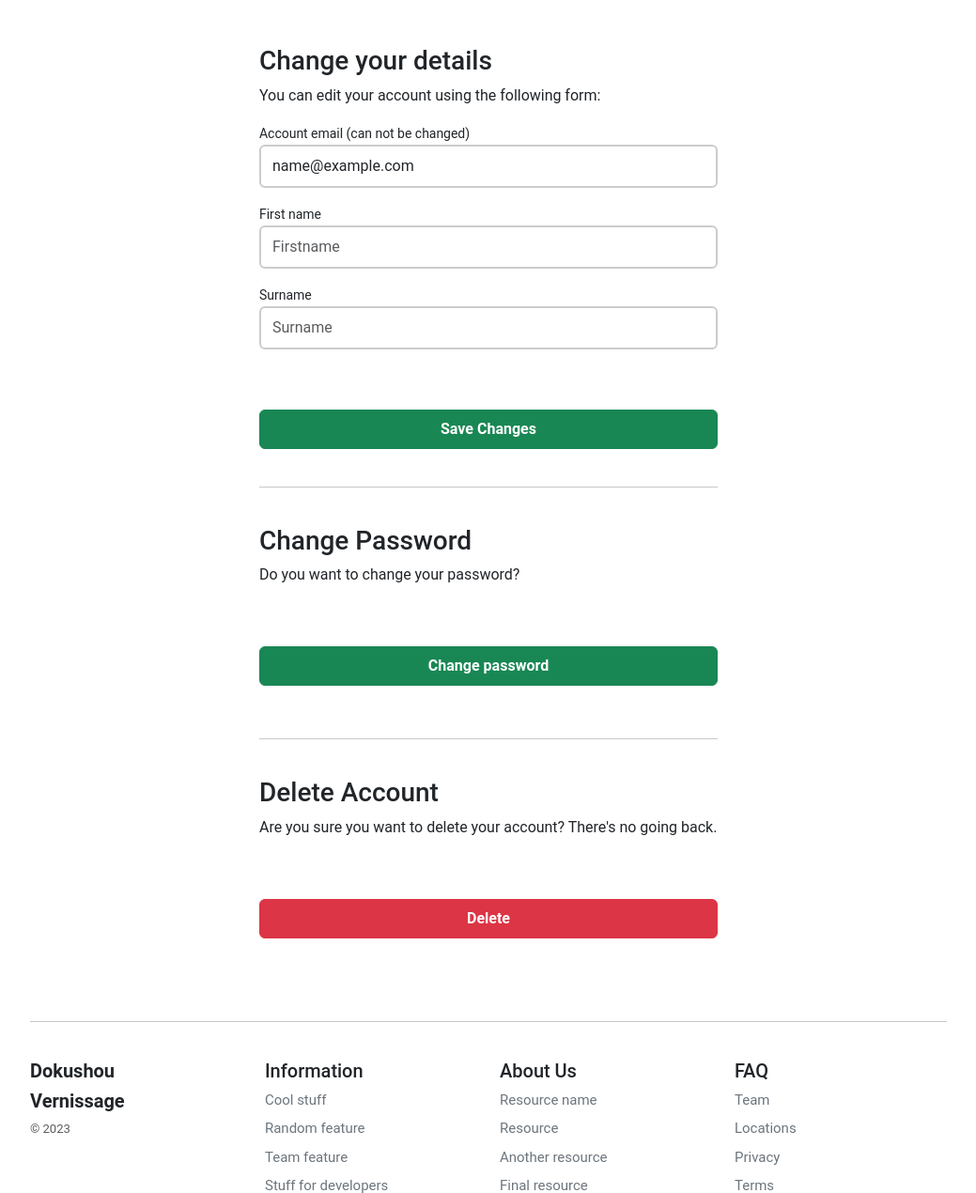
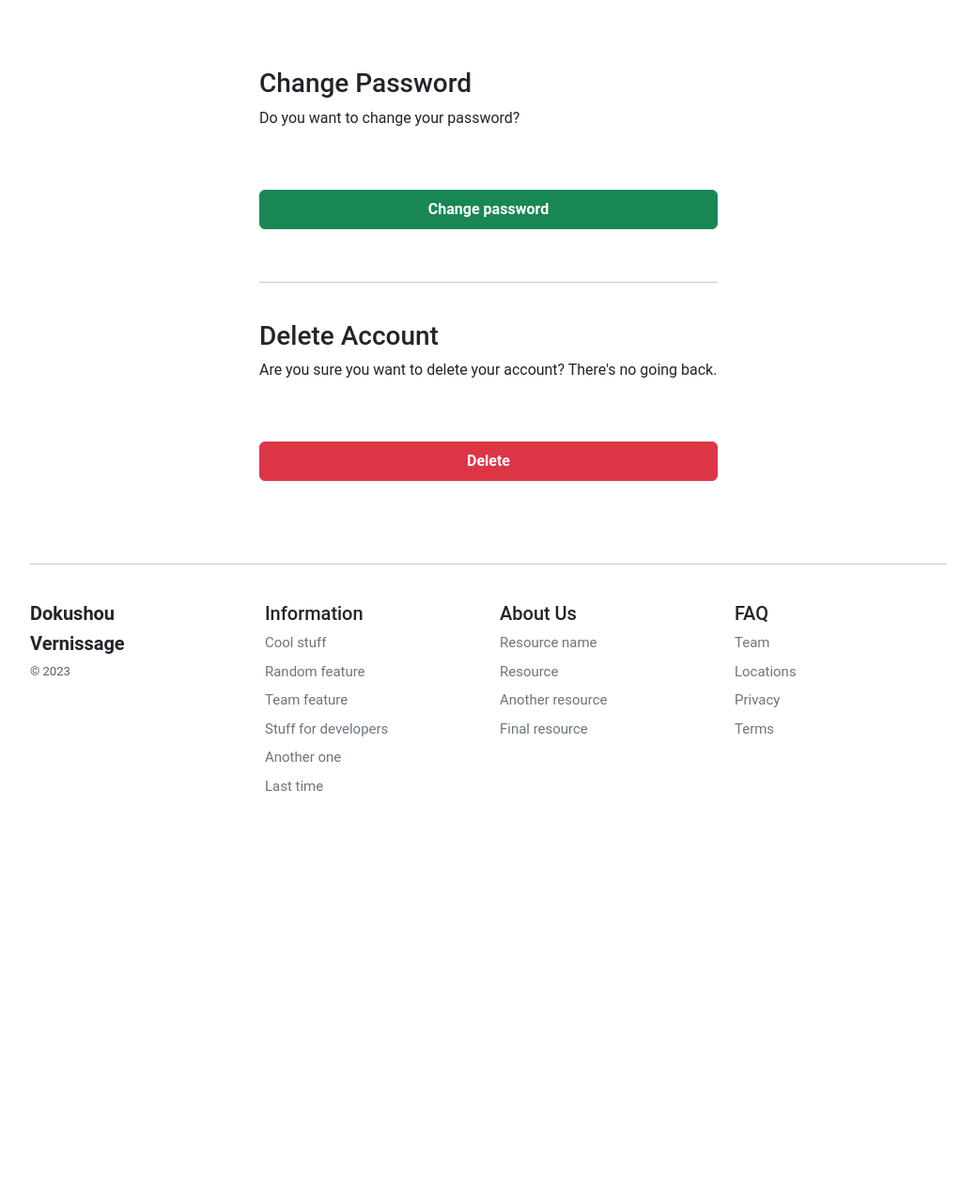
Before and after one commit to Veluthil/eCommerce-Store, a Django app: page /account/profile/edit/ in a window 1280 px wide. Shown: the part 94-1364 px from the top of the page at 94% size, without its empty margins (120-1159 px from the left). After the commit the page ends 936 px from the top, so only its background shows below. Run offline with Django 4.2, Linux system fonts and the light colour scheme; the visitor is signed in with stand-in values (Sample User, id 1); data that the repository does not hold is empty.

Commit message:
Style changes and modifications in template

```diff
--- a/templates/account/dashboard/dashboard.html
+++ b/templates/account/dashboard/dashboard.html
@@ -57,7 +57,7 @@ Dashboard
                     <div class="col-10">
                         <div class="card-body ps-0 ps-md-1">
                             <h1 class="h5">Login & Security</h1>
-                            <p class="card-text small text-muted">Edit or delete your account</p>
+                            <p class="card-text small text-muted">Manage password or delete account</p>
                         </div>
                     </div>
                 </div>
--- a/templates/account/dashboard/edit_addresses.html
+++ b/templates/account/dashboard/edit_addresses.html
@@ -27,7 +27,7 @@ Edit Addresses
         {{ form.postcode }}
         <label class="small fw-bold">{{ form.town_city.label}}</label>
         {{ form.town_city }}
-        <button class="btn btn-primary btn-block py-2 mb-4 mt-4 fw-bold w-100" type="button" value="Submit"
+        <button class="btn btn-success btn-block py-2 mb-4 mt-4 fw-bold w-100" type="button" value="Submit"
                 onclick="submitForm()">
             Add Address
         </button>
--- a/templates/account/dashboard/edit_details.html
+++ b/templates/account/dashboard/edit_details.html
@@ -5,35 +5,35 @@ Edit Profile
 {% block sub_content %}
 
 <div class="col-6 mx-auto">
-    <form class="account-form" method="post" enctype="multipart/form-data">
-        {% if user_form.is_valid %}
-        <div class="alert alert-primary" role="alert">
-            Details successfully updated!
-        </div>
-        <p class="small text-center pt-0">
-            <a href="{% url 'account:dashboard' %}">Back to Dashboard</a>
-        </p>
-        {%else%}
-        <h3>Change your details</h3>
-        <p>You can edit your account using the following form:</p>
-        {% endif %}
-        {% if form.errors %}
-        <div class="alert alert-primary" role="alert">
-            Error: Please try again!
-        </div>
-        {% endif %}
-        {% csrf_token %}
-        <label class="small font-weight-bold">{{ user_form.email.label}}</label>
-        {{ user_form.email }}
-        <label class="small font-weight-bold">{{ user_form.first_name.label}}</label>
-        {{ user_form.first_name }}
-        <label class="small font-weight-bold">{{ user_form.surname.label}}</label>
-        {{ user_form.surname }}
-        <button class="btn btn-success btn-block py-2 mb-4 mt-5 fw-bold w-100" type="submit" value="Save changes">Save
-            Changes
-        </button>
-        <hr class="mb-3">
-    </form>
+<!--    <form class="account-form" method="post" enctype="multipart/form-data">-->
+<!--        {% if user_form.is_valid %}-->
+<!--        <div class="alert alert-primary" role="alert">-->
+<!--            Details successfully updated!-->
+<!--        </div>-->
+<!--        <p class="small text-center pt-0">-->
+<!--            <a href="{% url 'account:dashboard' %}">Back to Dashboard</a>-->
+<!--        </p>-->
+<!--        {%else%}-->
+<!--        <h3>Change your details</h3>-->
+<!--        <p>You can edit your account using the following form:</p>-->
+<!--        {% endif %}-->
+<!--        {% if form.errors %}-->
+<!--        <div class="alert alert-primary" role="alert">-->
+<!--            Error: Please try again!-->
+<!--        </div>-->
+<!--        {% endif %}-->
+<!--        {% csrf_token %}-->
+<!--        <label class="small font-weight-bold">{{ user_form.email.label}}</label>-->
+<!--        {{ user_form.email }}-->
+<!--        <label class="small font-weight-bold">{{ user_form.first_name.label}}</label>-->
+<!--        {{ user_form.first_name }}-->
+<!--        <label class="small font-weight-bold">{{ user_form.surname.label}}</label>-->
+<!--        {{ user_form.surname }}-->
+<!--        <button class="btn btn-success btn-block py-2 mb-4 mt-5 fw-bold w-100" type="submit" value="Save changes">Save-->
+<!--            Changes-->
+<!--        </button>-->
+<!--        <hr class="mb-3">-->
+<!--    </form>-->
     <div class="flex-column justify-content-center mx-auto pb-3">
         <p class=" h3 pt-4 font-weight-bold">Change Password</p>
         <p>Do you want to change your password?</p>
--- a/templates/base.html
+++ b/templates/base.html
@@ -156,10 +156,10 @@
                     </ul>
                 </div>
             </div>
-            <form class="d-flex w-100 d-md-none">
-                <input class="form-control me-2" type="search" placeholder="Search products or FAQ" aria-label="Search">
-                <button class="btn btn-outline-secondary" type="submit">Search</button>
-            </form>
+<!--            <form class="d-flex w-100 d-md-none">-->
+<!--                <input class="form-control me-2" type="search" placeholder="Search products or FAQ" aria-label="Search">-->
+<!--                <button class="btn btn-outline-secondary" type="submit">Search</button>-->
+<!--            </form>-->
         </div>
     </nav>
 </header>
--- a/templates/basket/summary.html
+++ b/templates/basket/summary.html
@@ -55,7 +55,7 @@ Your Basket Summary
             <div class="d-grid gap-2 ">
                 <a role="button" href="{% url 'checkout:delivery_choices' %}" class="btn btn-success fw-bold"
                    type="button">Checkout Securely</a>
-                <button class="btn btn-light" type="button">Save for later</button>
+<!--                <button class="btn btn-light" type="button">Save for later</button>-->
             </div>
         </div>
         <div class="col-md-7 col-lg-8 p-0">
--- a/templates/catalogue/index.html
+++ b/templates/catalogue/index.html
@@ -37,14 +37,14 @@
                 {% if not products %}
                 <div class="col-12">Currently we have no active products. Sorry.</div>
                 {% else %}
-                <div class="row row-cols-1 row-cols-sm-2 row-cols-md-5 g-3">
+                <div class="row row-cols-2 row-cols-sm-3 row-cols-md-4 g-3">
                     {% for product in products %}
                     <div class="col">
                         <div class="card border-0 p-2 bg-body-tertiary">
                             {% for image in product.product_image.all %}
                             {% if image.is_feature %}
                             <a href="{{ product.get_absolute_url }}">
-                                <img class="img-fluid" src="{{ image.image.url }}" alt="{{ image.image.alt_text }}"></a>
+                                <img class="card-img-top" src="{{ image.image.url }}" alt="{{ image.image.alt_text }}"></a>
                             {% endif %}
                             {% endfor %}
 
--- a/templates/checkout/delivery_address.html
+++ b/templates/checkout/delivery_address.html
@@ -58,7 +58,7 @@ Basket Summary
                 <div class="row g-0">
                     <div class="col">
                         <div class="card pb-3 rounded-0">
-                            <div class="card-header bg-white small text-muted">
+                            <div class="card-header bg-tertiary small text-muted">
                                 {% if address.default %}
                                 Selected
                                 {% endif %}
@@ -73,10 +73,10 @@ Basket Summary
                                 <p class="card-text m-0">Phone number: {{address.phone}}</p>
                                 <div class="pt-5">
                                     <a href="{% url 'account:edit_address' address.id %}"
-                                       class="text-decoration-none">Edit</a>
+                                       class="text-decoration-none text-reset">Edit</a>
                                     {% if not address.default %}
                                     | <a href="{% url 'account:set_default' address.id %}"
-                                         class="text-decoration-none">Select</a>
+                                         class="text-decoration-none text-reset">Select</a>
                                     {% endif %}
                                 </div>
                             </div>
--- a/templates/checkout/payment_selection.html
+++ b/templates/checkout/payment_selection.html
@@ -12,7 +12,7 @@ Payment Selection
   <div class="col-12">
     <p>Please select your preferred payment option.</p>
   </div>
-  <hr />
+  <hr/>
 </div>
 
 <div class="container">
```
Also changed, not shown: templates/account/dashboard/addresses.html (+4 -4 lines).
